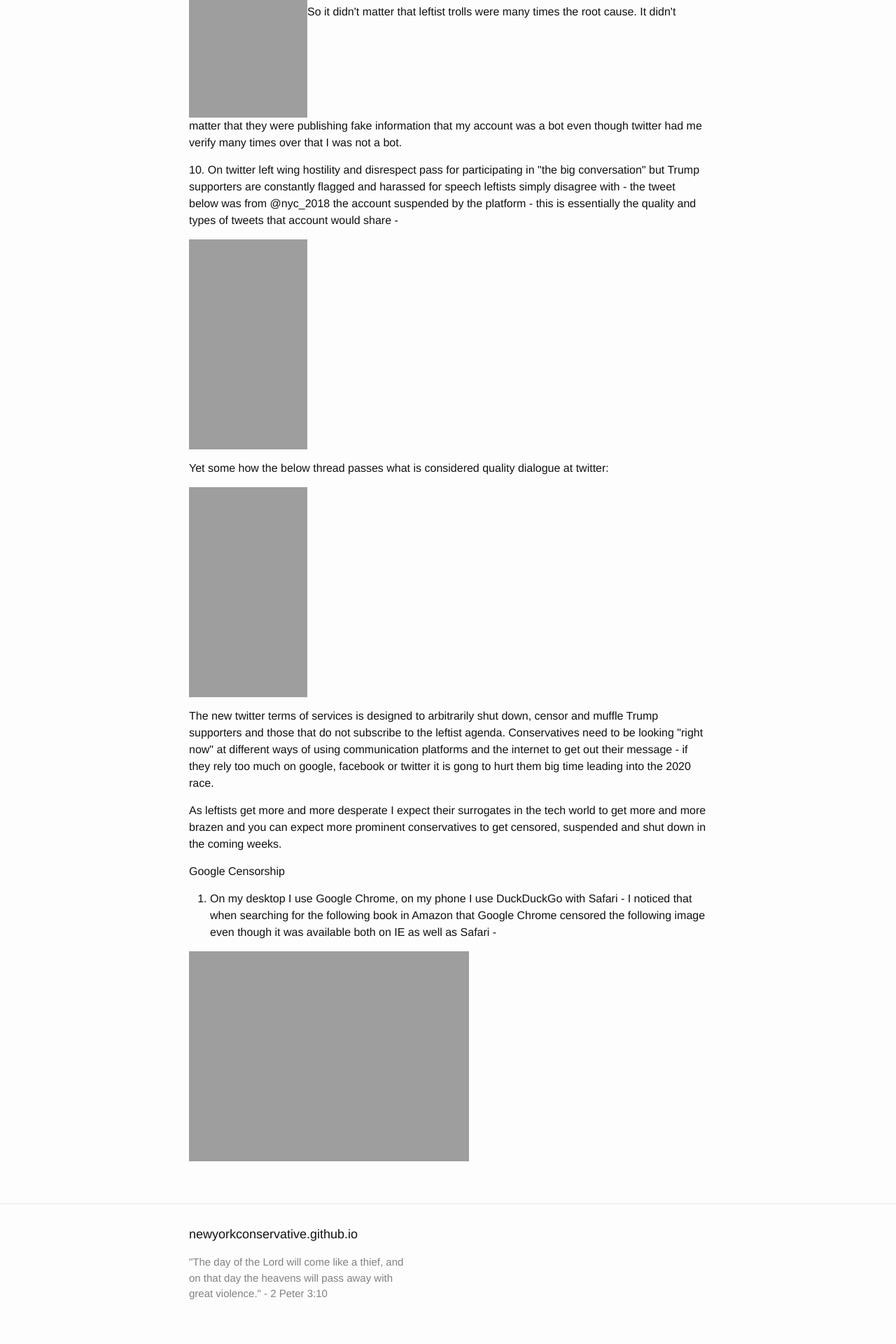
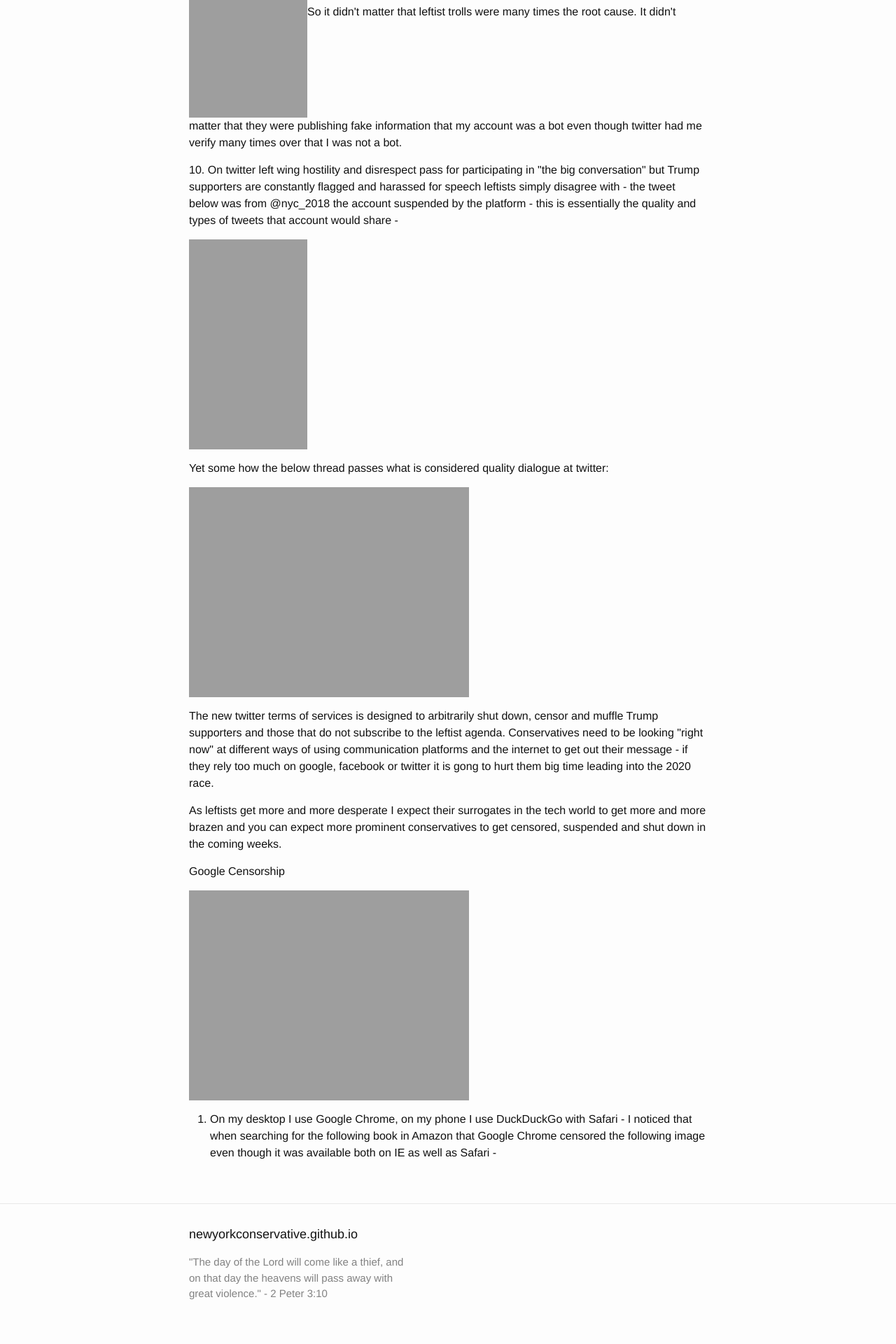
Before and after one commit to newyorkconservative/newyorkconservative.github.io, a Jekyll site: the page built from _posts/2018-08-25-twitter-censorship-and-privacy-concerns.md, in a window 1280 px wide. Shown: the part 3400-5320 px from the top of the page at 70% size. Built offline with Jekyll 4.4.1, drawn with Linux system fonts in a browser that asks for light colours.

Commit message:
Syncing _posts/2018-08-25-twitter-censorship-and-privacy-concerns.md from WordPress at https://www.newyorkconservative.com () - wpghs

```diff
--- a/_posts/2018-08-25-twitter-censorship-and-privacy-concerns.md
+++ b/_posts/2018-08-25-twitter-censorship-and-privacy-concerns.md
@@ -51,22 +51,31 @@ post_date: 2018-08-25 00:17:23
 <p>10. On twitter left wing hostility and disrespect pass for participating in "the big conversation" but Trump supporters are constantly flagged and harassed for speech leftists simply disagree with - the tweet below was from @nyc_2018 the account suspended by the platform - this is essentially the quality and types of tweets that account would share -</p>
 <p><a href="https://www.newyorkconservative.com/wp-content/uploads/2018/08/nyc_2018-tweets.png"><img class="size-medium wp-image-4862 aligncenter" src="https://www.newyorkconservative.com/wp-content/uploads/2018/08/nyc_2018-tweets-169x300.png" alt="" width="169" height="300" /></a></p>
 <p>Yet some how the below thread passes what is considered quality dialogue at twitter:</p>
-<p><a href="https://www.newyorkconservative.com/wp-content/uploads/2018/08/harrassment.png"><img class="size-medium wp-image-4864 aligncenter" src="https://www.newyorkconservative.com/wp-content/uploads/2018/08/harrassment-169x300.png" alt="" width="169" height="300" /></a></p>
+
+<!-- wp:image {"id":4959,"sizeSlug":"large"} -->
+<figure class="wp-block-image size-large"><img src="https://www.newyorkconservative.com/wp-content/uploads/2020/02/elie-wiesel-2-576x1024.png" alt="" class="wp-image-4959"/></figure>
+<!-- /wp:image -->
+
+<!-- wp:paragraph -->
 <p>The new twitter terms of services is designed to arbitrarily shut down, censor and muffle Trump supporters and those that do not subscribe to the leftist agenda. Conservatives need to be looking "right now" at different ways of using communication platforms and the internet to get out their message - if they rely too much on google, facebook or twitter it is gong to hurt them big time leading into the 2020 race.</p>
+<!-- /wp:paragraph -->
+
+<!-- wp:paragraph -->
 <p>As leftists get more and more desperate I expect their surrogates in the tech world to get more and more brazen and you can expect more prominent conservatives to get censored, suspended and shut down in the coming weeks.</p>
+<!-- /wp:paragraph -->
 
 <!-- wp:paragraph -->
 <p>Google Censorship</p>
 <!-- /wp:paragraph -->
 
+<!-- wp:image {"id":4741,"linkDestination":"custom"} -->
+<figure class="wp-block-image"><a href="https://www.newyorkconservative.com/wp-content/uploads/2018/08/410ZeTXBCgL__SY346_.jpg"><img src="https://www.newyorkconservative.com/wp-content/uploads/2018/08/410ZeTXBCgL__SY346_-199x300.jpg" alt="" class="wp-image-4741"/></a></figure>
+<!-- /wp:image -->
+
 <!-- wp:list {"ordered":true} -->
 <ol><li>On my desktop I use Google Chrome, on my phone I use DuckDuckGo with Safari - I noticed that when searching for the following book&nbsp;in Amazon that Google Chrome censored the following image even though it was available both on IE as well as Safari -</li></ol>
 <!-- /wp:list -->
 
-<!-- wp:image {"id":4741,"linkDestination":"custom"} -->
-<figure class="wp-block-image"><a href="https://www.newyorkconservative.com/wp-content/uploads/2018/08/410ZeTXBCgL__SY346_.jpg"><img src="https://www.newyorkconservative.com/wp-content/uploads/2018/08/410ZeTXBCgL__SY346_-199x300.jpg" alt="" class="wp-image-4741"/></a></figure>
-<!-- /wp:image -->
-
 <!-- wp:paragraph -->
 <p></p>
 <!-- /wp:paragraph -->
```
